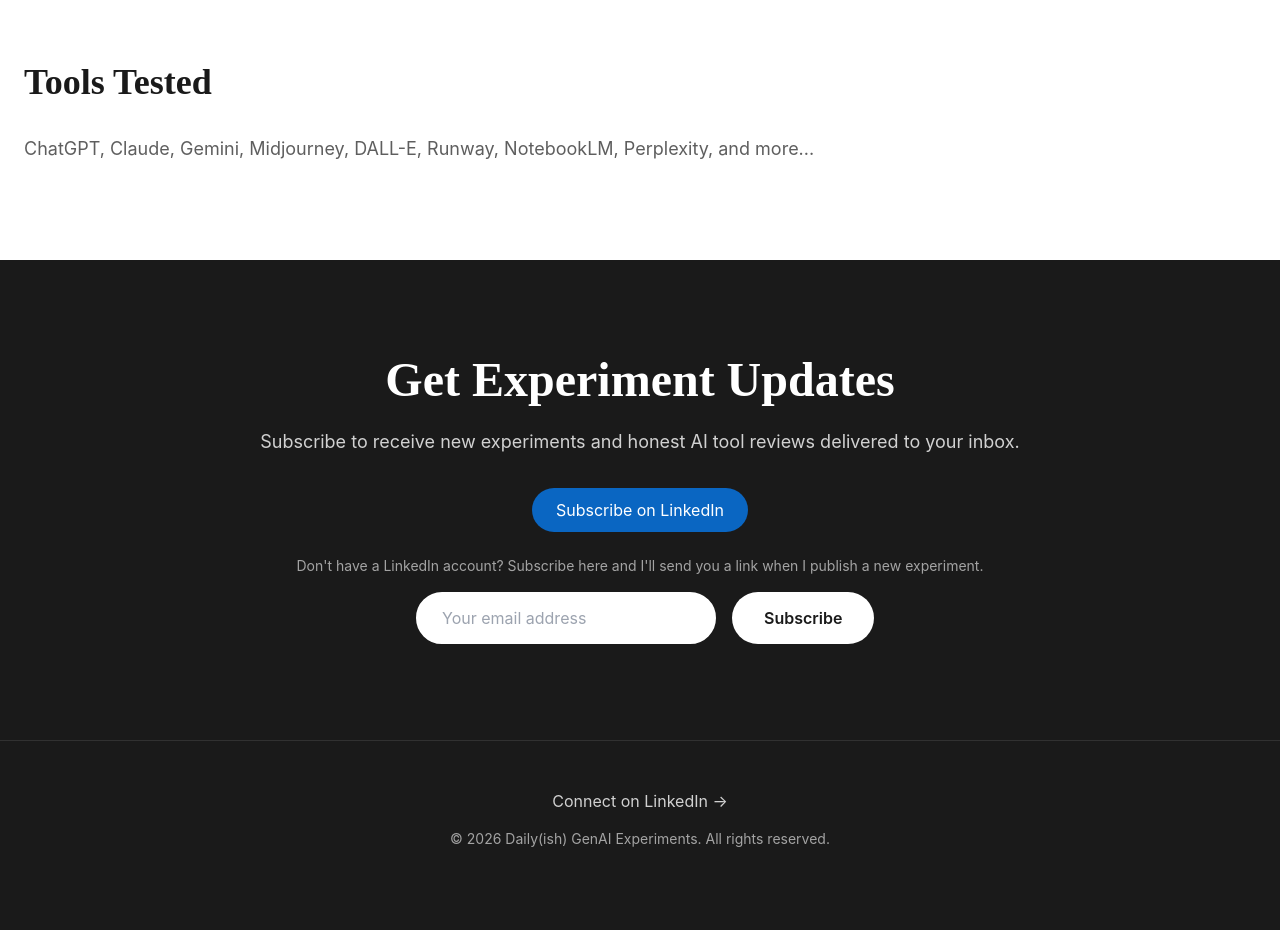
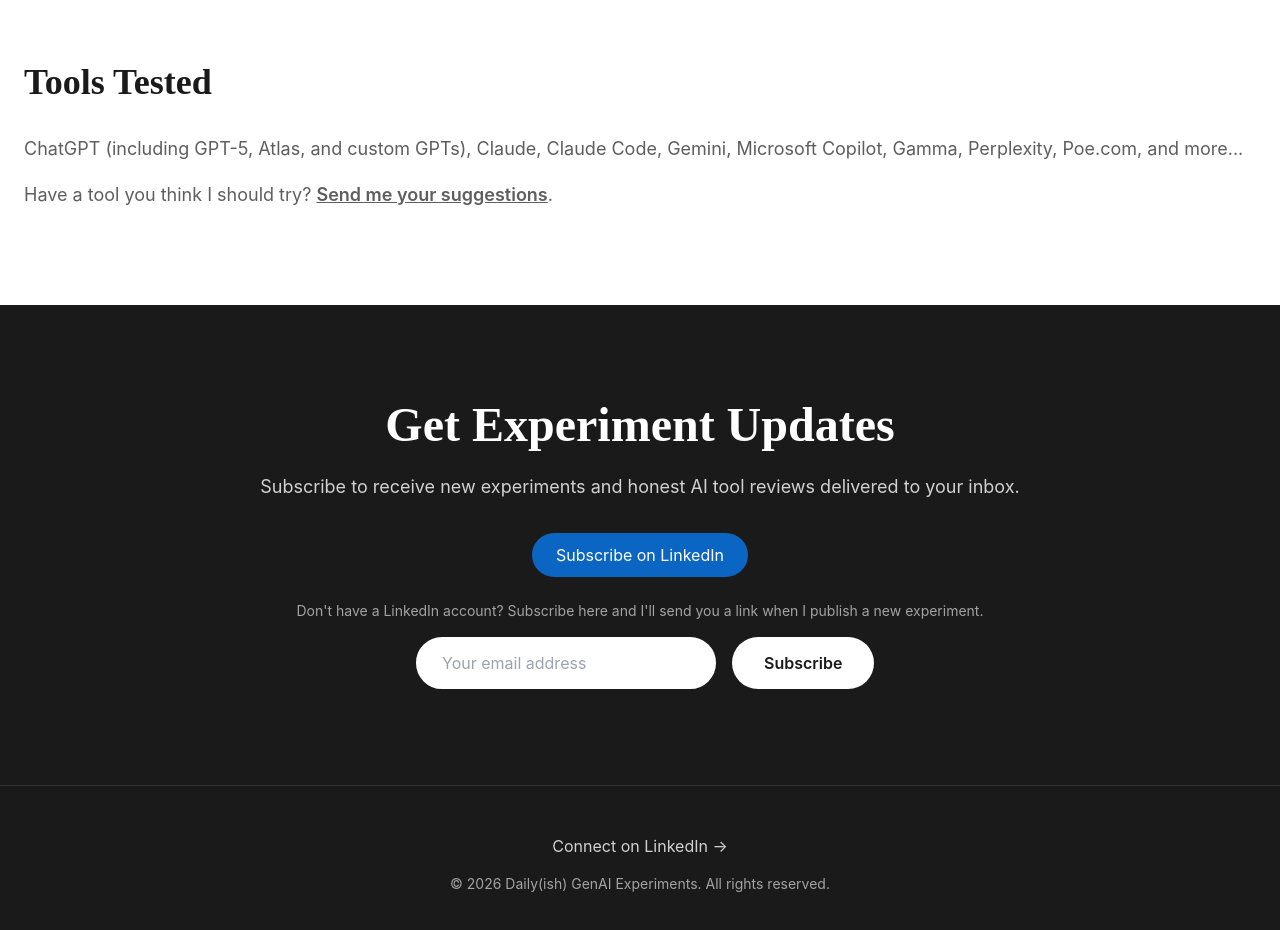
Before and after one commit to kimberlybella/dailyish-genai-experiments, a Next.js app: page / in a window 1280 px wide. Shown: the part 2223-3153 px from the top of the page. Before the commit the page ends 3120 px from the top, so only its background shows below. Built offline with nearby package versions, Linux system fonts and the light colour scheme.

Commit message:
email note on homepage

```diff
--- a/components/Categories.tsx
+++ b/components/Categories.tsx
@@ -49,8 +49,18 @@
           <h3 className="text-3xl md:text-4xl font-serif font-semibold mb-8">
             Tools Tested
           </h3>
+          <p className="text-lg leading-relaxed text-dark/70 mb-4">
+            ChatGPT (including GPT-5, Atlas, and custom GPTs), Claude, Claude Code, Gemini, Microsoft Copilot, Gamma, Perplexity, Poe.com, and more...
+          </p>
           <p className="text-lg leading-relaxed text-dark/70">
-            ChatGPT, Claude, Gemini, Midjourney, DALL-E, Runway, NotebookLM, Perplexity, and more...
+            Have a tool you think I should try?{" "}
+            <a
+              href="mailto:hello@dailyishgenaiexperiments.com?subject=Tool Suggestion"
+              className="underline hover:text-dark transition-colors font-semibold"
+            >
+              Send me your suggestions
+            </a>
+            .
           </p>
         </div>
       </div>
```
